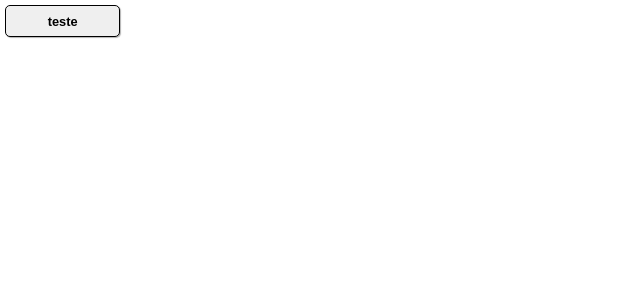
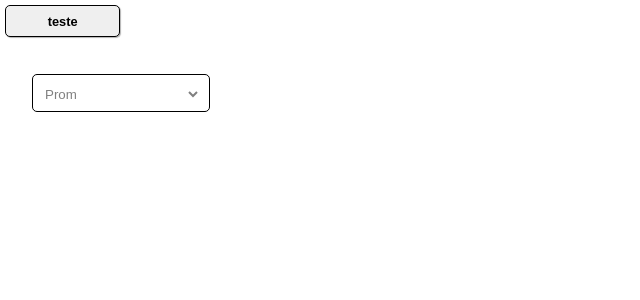
Before and after one commit to eduardofernandes2103/BrewMaster-EventApp, a React (Create React App) app: page / in a window 1280 px wide. Shown: the top 300 px of the page, without its empty margins (0-640 px from the left). Built offline with nearby package versions, Linux system fonts and the light colour scheme.

Commit message:
feat: Create a component Select

```diff
--- a/src/App.js
+++ b/src/App.js
@@ -1,10 +1,20 @@
 import './App.css';
 import Button from './components/Buttons'
+import Select from './components/Select'
 
 function App() {
   return (
     <div>
       <Button setSize={"large"} >teste</Button>
+      <Select
+              name="howParty"
+              value1="Prom"
+              value2="Wedding"
+              value3="Confraternization"
+              children1="Prom"
+              children2="Wedding"
+              children3="Confraternization"
+      />
     </div>
   );
 }
--- /dev/null
+++ b/src/components/Select/index.jsx
@@ -0,0 +1,25 @@
+import {Container} from './styles'
+
+const Select = ({
+                    value1,
+                    value2,
+                    value3,
+                    name,
+                    children1,
+                    children2,
+                    children3,
+                    register
+                }) => {
+    return (
+        <Container>
+            <select>
+            {/* <select {...register(name)}> */}
+                <option value={value1} >{children1}</option>
+                <option value={value2} >{children2}</option>
+                <option value={value3} >{children3}</option>
+            </select>
+        </Container>
+    )
+}
+
+export default Select;
--- /dev/null
+++ b/src/components/Select/styles.js
@@ -0,0 +1,30 @@
+import styled from 'styled-components';
+
+export const Container = styled.div`
+    text-align: left;
+    background: white;
+    border: 0.5px solid black;
+    border-radius: 5px;
+    padding: 0.5rem;
+    width: 10rem;
+    heigth: 1rem;
+    transition: 0.5s;
+    margin: 2rem;
+
+    textarea:focus, input:focus, select:focus {
+        box-shadow: 0 0 0 0;
+        border: 0 none;
+        outline: 0;
+    }
+
+    select{
+        background: transparent;
+        color: gray;
+        border: none;
+        height: 100%;
+        width: 100%;
+        &::placeholder{
+            color: gray;
+        }
+    }
+`;
```
